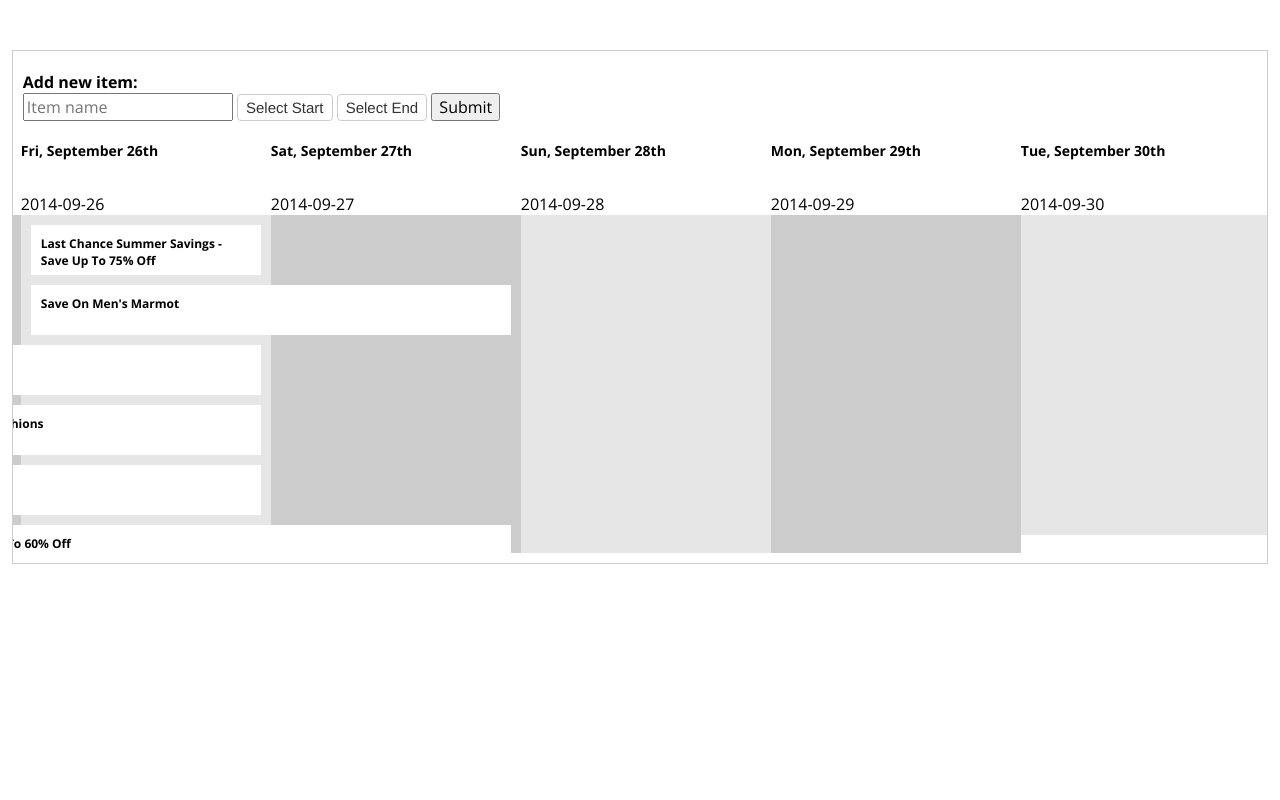
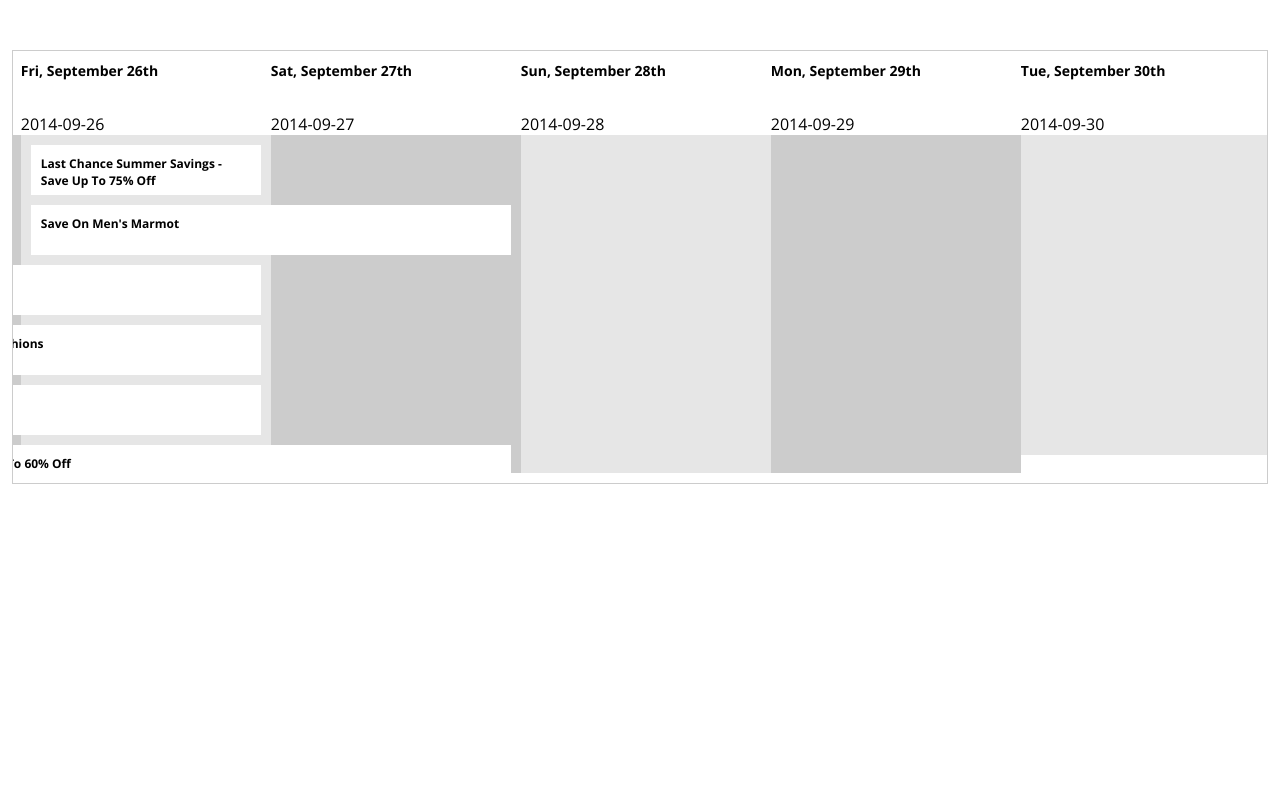
Before and after one commit to austinknight/angular-scheduler, a website: page demo/index.html in a window 1280 px wide. Drawn offline with nearby package versions, Linux system fonts and the light colour scheme.

Commit message:
Remove adding items for now

```diff
--- a/demo/index.html
+++ b/demo/index.html
@@ -14,13 +14,13 @@
         {{error.message}}
       </div>
     </div>
-    <form class="new-items">
+<!--     <form class="new-items">
       <h4>Add new item:</h4>
       <input type="text" ng-model="newItem.name" placeholder="Item name">
       <quick-datepicker placeholder="Select Start" ng-model='newItem.start'></quick-datepicker>
       <quick-datepicker placeholder="Select End" ng-model='newItem.end'></quick-datepicker>
       <button ng-click="addItem(newItem.name, newItem.start, newItem.end)">Submit</button>
-    </form>
+    </form> -->
     <div class="outter-block-wrap">
       <div class="ang-sched-days block-wrap">
         <div ng-repeat="day in daysList" class="block" ng-class="{'current-day': day.name === now, 'first-block': $first, 'last-block': $last}">
```
